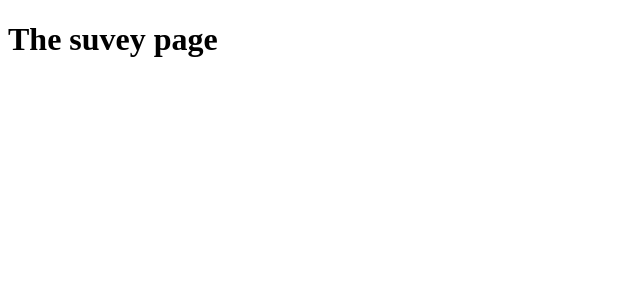
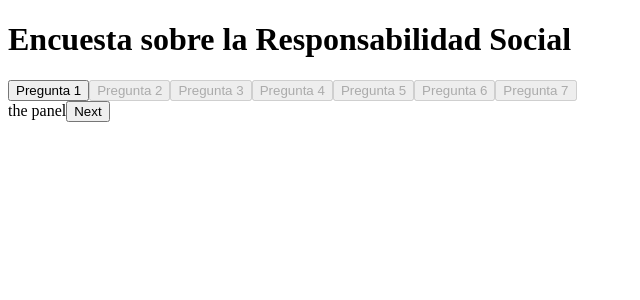
Before and after one commit to tebasp/reen-frontend, a Next.js app: page /survey in a window 1280 px wide. Shown: the top 300 px of the page, without its empty margins (0-640 px from the left). Built offline with nearby package versions, Linux system fonts and the light colour scheme.

Commit message:
Create survey page

```diff
--- a/pages/survey.js
+++ b/pages/survey.js
@@ -1,7 +1,21 @@
+import { useState } from 'react'
 import DefaultLayout from 'layouts/DefaultLayout'
+import Surveys from '@/components/Surveys'
+
+const questionInitialState = [{ id: 1, value: 0 }]
 
 export default function Survey() {
-  return <h1>The suvey page</h1>
+  const [surveyResults, setSurveyResults] = useState(questionInitialState)
+
+  return (
+    <div className="px-1 sm:px-4">
+      <h1 className="font-bold text-gray-600 text-2xl text-center mt-8">
+        Encuesta sobre la{' '}
+        <span className="text-secondary-500">Responsabilidad Social</span>
+      </h1>
+      <Surveys results={surveyResults} setResults={setSurveyResults} />
+    </div>
+  )
 }
 
 Survey.getLayout = function getLayout(page) {
```
